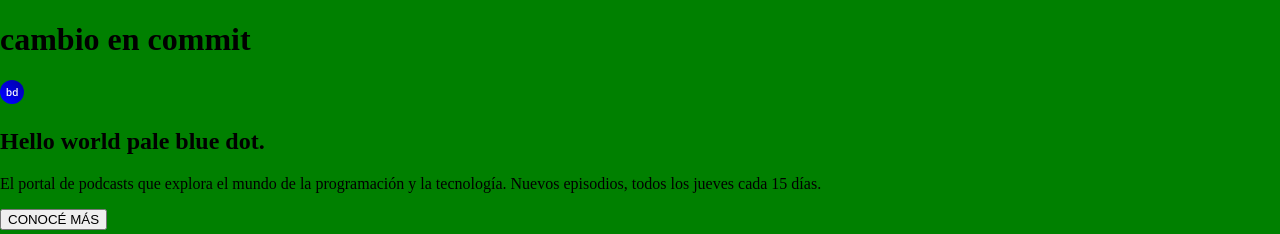
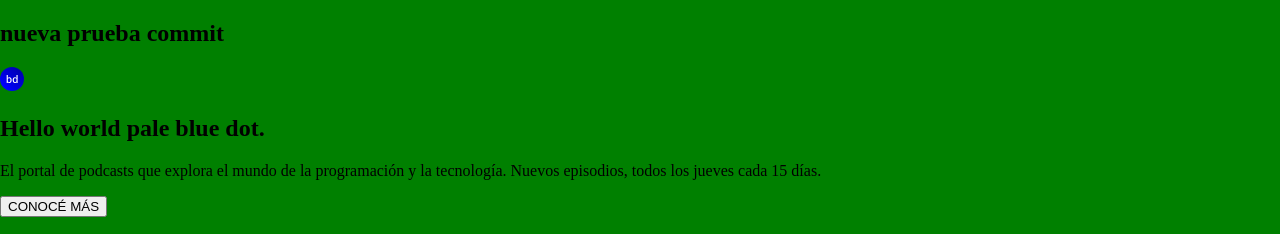
Before and after one commit to Morenopreto/Morenoacamica, a plain HTML site: page index.html in a window 1280 px wide. Shown: the top 234 px of the page. Drawn offline with Linux system fonts and the light colour scheme.

Commit message:
hice un cambio para probar

```diff
--- a/index.html
+++ b/index.html
@@ -20,8 +20,8 @@
     ></script>
   </head>
   <body>
-    <h1>cambio en commit</h1>
-    <header>
+    <h2>nueva prueba commit</h2>
+        <header>
       <img src="assets/logo.svg" alt="logo blue dot" />
       <!-- <nav>
         <ul>
```
